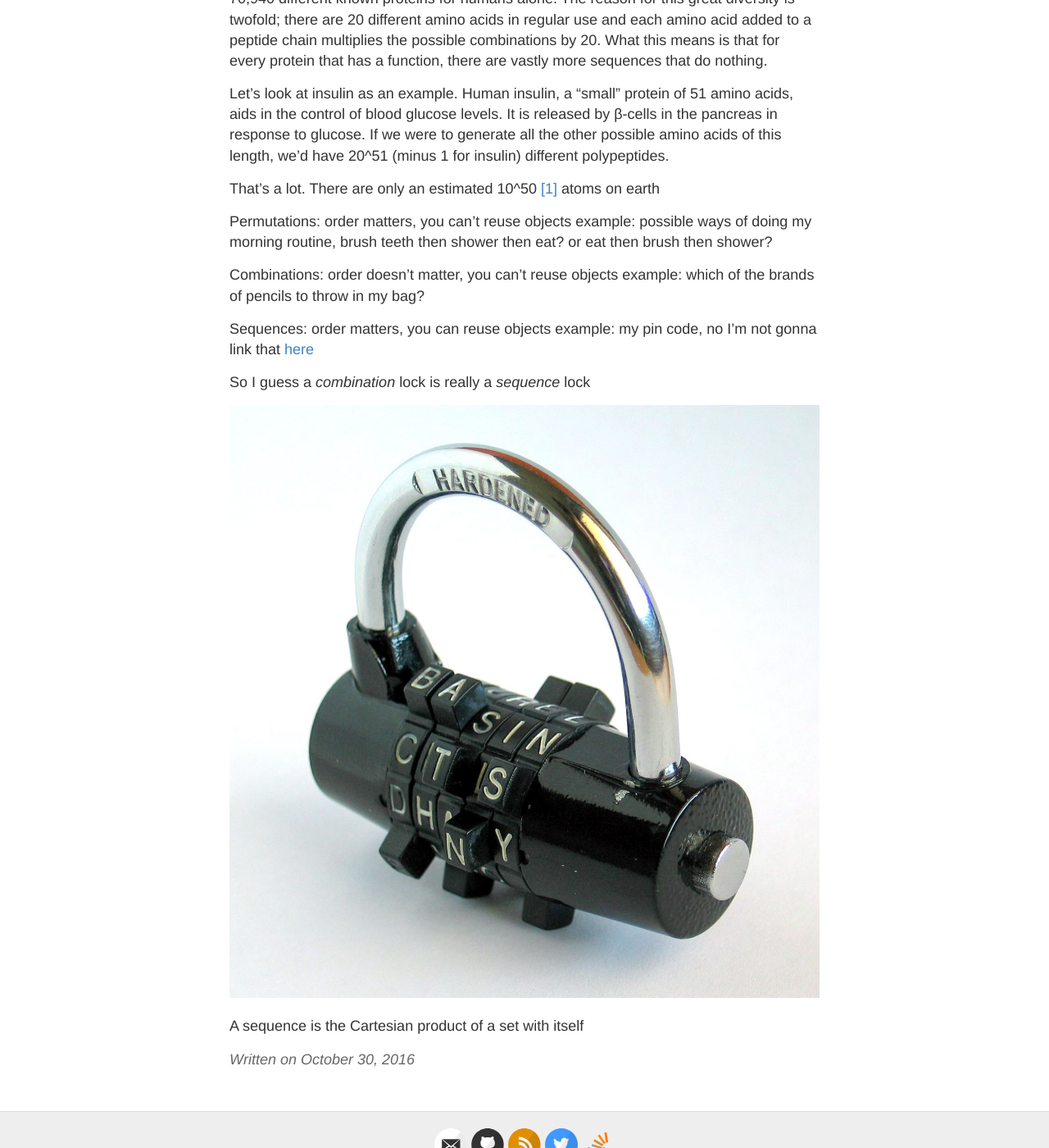
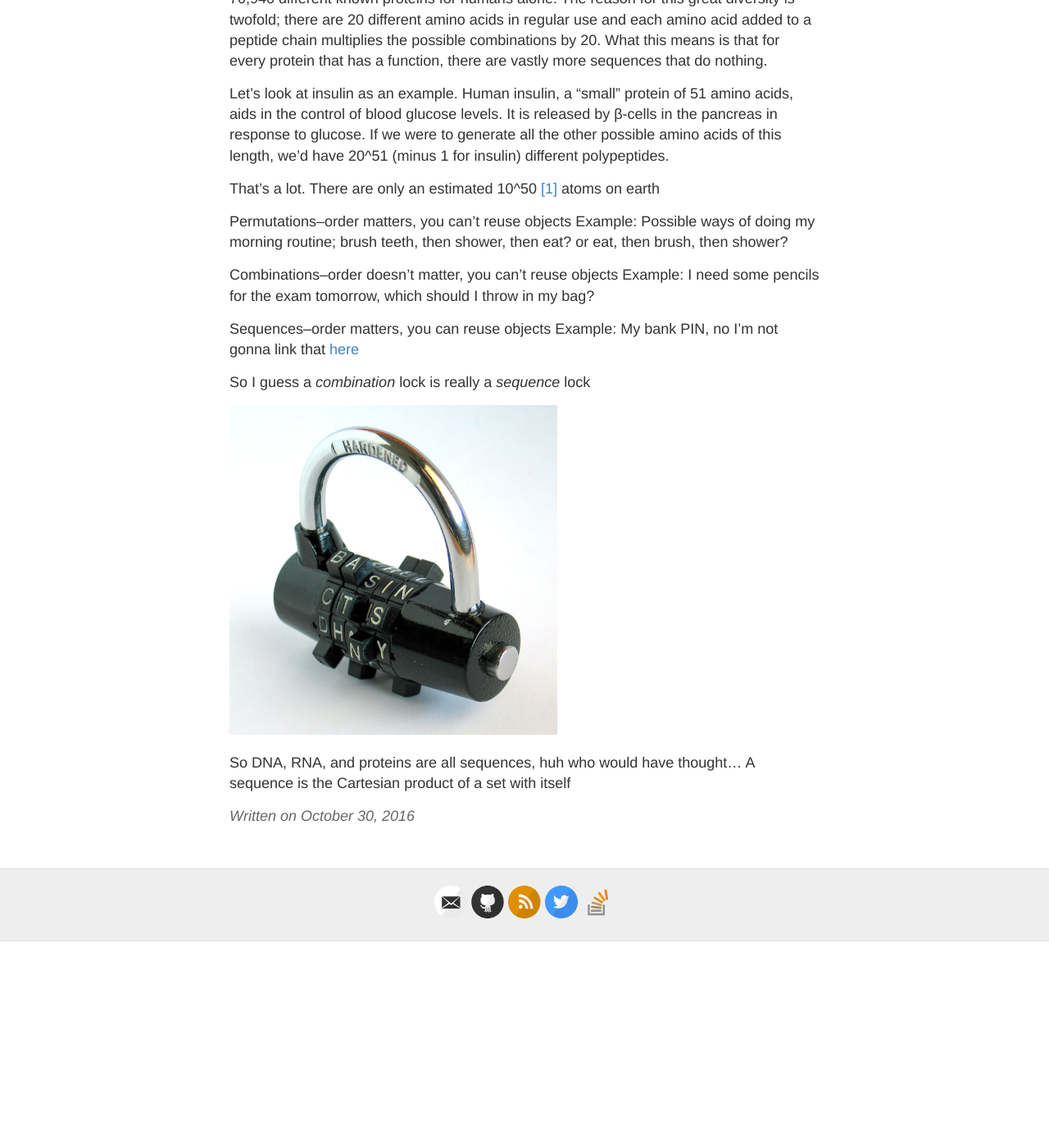
Before and after one commit to griffincalme/griffincalme.github.io, a Jekyll site: the page built from _posts/2016-10-30-AAs.md, in a window 1280 px wide and 1400 px high, scrolled down 498 px. Shown: the whole window at 82% size. Built offline with Jekyll 4.4.1, drawn with Linux system fonts in a browser that asks for light colours; comment, search, counter and statistics services are not loaded; after the commit the page ends 1646 px from its top, so only the background shows below that.

Commit message:
Update 2016-10-30-AAs.md

```diff
--- a/_posts/2016-10-30-AAs.md
+++ b/_posts/2016-10-30-AAs.md
@@ -22,19 +22,19 @@ If we were to generate all the other possible amino acids of this length, we'd h
 That's a lot. There are only an estimated 10^50 [[1]](http://www.fnal.gov/pub/science/inquiring/questions/atoms.html) atoms on earth
 
 
-Permutations: order matters, you can't reuse objects
-example: possible ways of doing my morning routine, brush teeth then shower then eat? or eat then brush then shower?
+Permutations--order matters, you can't reuse objects
+Example: Possible ways of doing my morning routine; brush teeth, then shower, then eat? or eat, then brush, then shower?
 
-Combinations: order doesn't matter, you can't reuse objects
-example: which of the brands of pencils to throw in my bag?
+Combinations--order doesn't matter, you can't reuse objects
+Example: I need some pencils for the exam tomorrow, which should I throw in my bag?
 
-Sequences: order matters, you can reuse objects
-example: my pin code, no I'm not gonna link that [here](https://www.youtube.com/watch?v=dQw4w9WgXcQ)
+Sequences--order matters, you can reuse objects
+Example: My bank PIN, no I'm not gonna link that [here](https://www.youtube.com/watch?v=dQw4w9WgXcQ)
 
 
 So I guess a _combination_ lock is really a _sequence_ lock
 
-![a "combination" lock]({{ site.baseurl }}/images/Combination_lock.jpg)
+<img src="{{ site.baseurl }}/images/Combination_lock.jpg" alt="a sequence lock" style="width: 400px;"/>
 
-
+So DNA, RNA, and proteins are all sequences, huh who would have thought...
 A sequence is the Cartesian product of a set with itself
```
